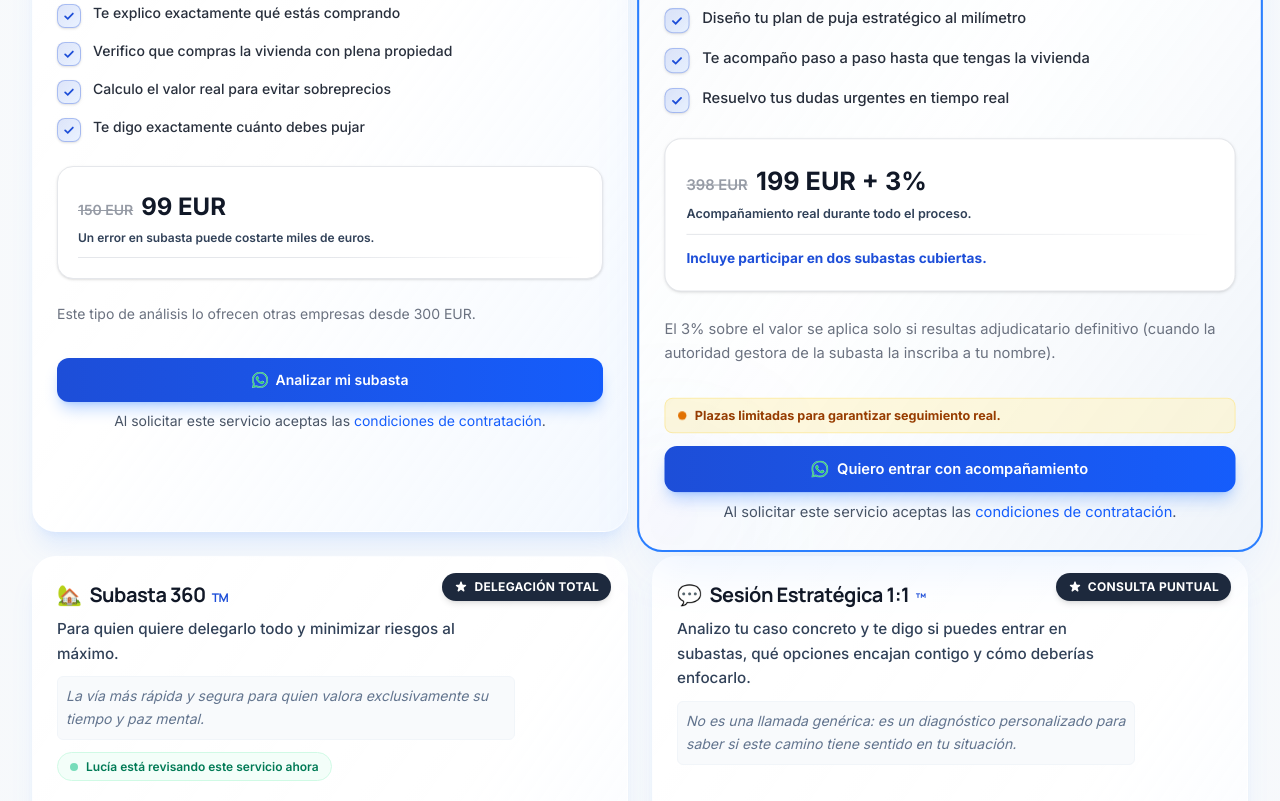
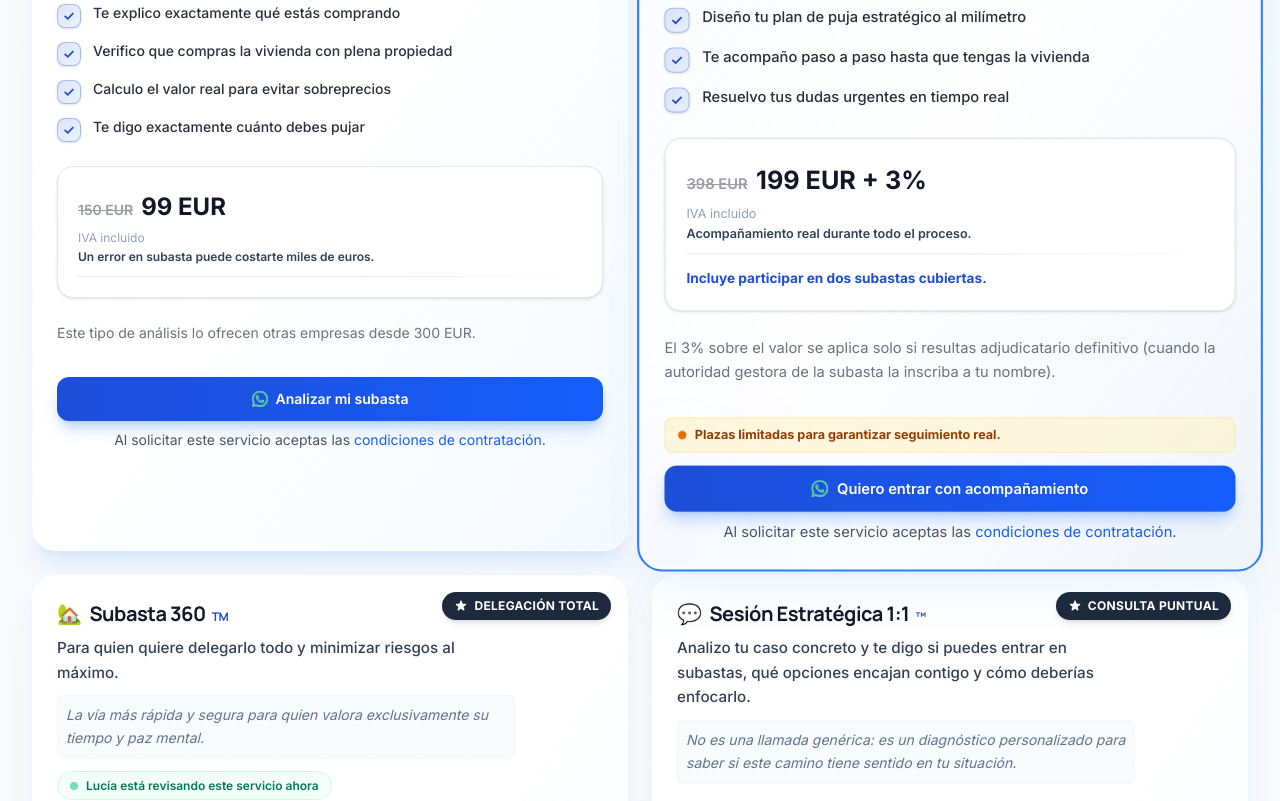
Before and after one commit to Lujalumarketing/tuhogarensubastas, a React (Vite) app: page / in a window 1280 px wide. Shown: the part 3240-4041 px from the top of the page. Built offline with nearby package versions, Linux system fonts and the light colour scheme.

Commit message:
add IVA included microcopy across service cards

```diff
--- a/src/components/ServiceCard.tsx
+++ b/src/components/ServiceCard.tsx
@@ -103,6 +103,11 @@ function ServiceCard({ service, socialProof }: ServiceCardProps) {
               {service.priceNow}
             </p>
           </div>
+          {service.ivaIncluded && (
+            <p className="mt-1 text-xs font-normal text-slate-400 leading-tight">
+              IVA incluido
+            </p>
+          )}
           {service.priceReinforcement && (
             <p className="mt-1 text-xs font-semibold text-slate-700 leading-tight">
               {service.priceReinforcement}
--- a/src/data/services.ts
+++ b/src/data/services.ts
@@ -16,6 +16,7 @@ export const services: ServiceItem[] = [
     ],
     priceBefore: "150 EUR",
     priceNow: "99 EUR",
+    ivaIncluded: true,
     priceReinforcement: "Un error en subasta puede costarte miles de euros.",
     microcopy: "Decisión informada > perder dinero por no saber. Sin tecnicismos. Sin dudas. Solo decisión.",
     notes: [
@@ -38,6 +39,7 @@ export const services: ServiceItem[] = [
     ],
     priceBefore: "398 EUR",
     priceNow: "199 EUR + 3%",
+    ivaIncluded: true,
     priceReinforcement: "Acompañamiento real durante todo el proceso.",
     microcopy: "Ir acompañado marca la diferencia entre el éxito y cometer un error irreparable.",
     urgency: "Plazas limitadas para garantizar seguimiento real.",
@@ -62,6 +64,7 @@ export const services: ServiceItem[] = [
     ],
     priceBefore: "798 EUR",
     priceNow: "499 EUR + 4%",
+    ivaIncluded: true,
     priceReinforcement: "Servicio completo para evitar errores críticos.",
     microcopy: "La vía más rápida y segura para quien valora exclusivamente su tiempo y paz mental.",
     urgency: "Solo acepto 2 clientes al mes para mantener exclusividad.",
@@ -85,6 +88,7 @@ export const services: ServiceItem[] = [
     ],
     priceBefore: "300 EUR",
     priceNow: "150 EUR",
+    ivaIncluded: true,
     priceReinforcement: "Avanza seguro en lugar de improvisar perdiendo dinero.",
     microcopy: "No es una llamada genérica: es un diagnóstico personalizado para saber si este camino tiene sentido en tu situación.",
     notes: [
--- a/src/types/content.ts
+++ b/src/types/content.ts
@@ -44,6 +44,7 @@ export interface ServiceItem {
   bullets: string[];
   priceBefore: string;
   priceNow: string;
+  ivaIncluded?: boolean;
   notes: string[];
   badge?: string;
   isRecommended?: boolean;
```
